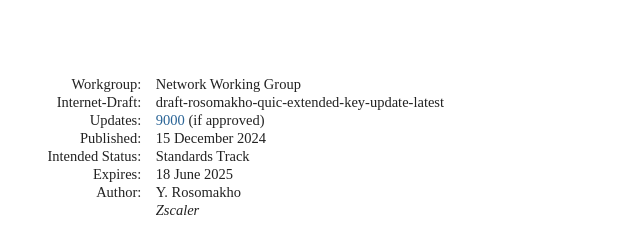
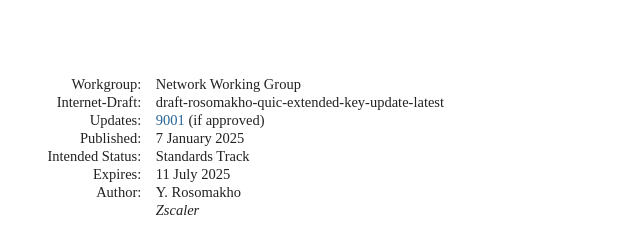
Before and after one commit to quicwg/extended-key-update, a plain HTML site: page hannestschofenig-patch-1/draft-rosomakho-quic-extended-key-update.html in a window 1280 px wide. Shown: the top 245 px of the page, 92-732 px from the left. Drawn offline with Linux system fonts and the light colour scheme; a web font is replaced by a local one.

Commit message:
Script updating gh-pages from e60ea18. [ci skip]

```diff
--- a/hannestschofenig-patch-1/draft-rosomakho-quic-extended-key-update.html
+++ b/hannestschofenig-patch-1/draft-rosomakho-quic-extended-key-update.html
@@ -18,15 +18,15 @@ This specification replaces QUIC Key Update mechanism described in  .
 <meta content="draft-rosomakho-quic-extended-key-update-latest" name="ietf.draft">
 <!-- Generator version information:
   xml2rfc 3.25.0
-    Python 3.12.7
+    Python 3.12.8
     ConfigArgParse 1.7
     google-i18n-address 3.1.1
     intervaltree 3.1.0
-    Jinja2 3.1.4
+    Jinja2 3.1.5
     lxml 5.3.0
     platformdirs 4.3.6
-    pycountry 22.3.5
-    PyYAML 6.0.1
+    pycountry 24.6.1
+    PyYAML 6.0.2
     requests 2.32.3
     setuptools 70.3.0
     wcwidth 0.2.13
@@ -1048,11 +1048,11 @@ svg :is([fill="white"], [fill^="#fff"]) {
 <thead><tr>
 <td class="left">Internet-Draft</td>
 <td class="center">Extended Key Update for QUIC</td>
-<td class="right">December 2024</td>
+<td class="right">January 2025</td>
 </tr></thead>
 <tfoot><tr>
 <td class="left">Rosomakho</td>
-<td class="center">Expires 18 June 2025</td>
+<td class="center">Expires 11 July 2025</td>
 <td class="right">[Page]</td>
 </tr></tfoot>
 </table>
@@ -1065,15 +1065,15 @@ svg :is([fill="white"], [fill^="#fff"]) {
 <dd class="internet-draft">draft-rosomakho-quic-extended-key-update-latest</dd>
 <dt class="label-updates">Updates:</dt>
 <dd class="updates">
-<a href="https://www.rfc-editor.org/rfc/rfc9000" class="eref">9000</a> (if approved)</dd>
+<a href="https://www.rfc-editor.org/rfc/rfc9001" class="eref">9001</a> (if approved)</dd>
 <dt class="label-published">Published:</dt>
 <dd class="published">
-<time datetime="2024-12-15" class="published">15 December 2024</time>
+<time datetime="2025-01-07" class="published">7 January 2025</time>
     </dd>
 <dt class="label-intended-status">Intended Status:</dt>
 <dd class="intended-status">Standards Track</dd>
 <dt class="label-expires">Expires:</dt>
-<dd class="expires"><time datetime="2025-06-18">18 June 2025</time></dd>
+<dd class="expires"><time datetime="2025-07-11">11 July 2025</time></dd>
 <dt class="label-authors">Author:</dt>
 <dd class="authors">
 <div class="author">
@@ -1120,7 +1120,7 @@ This specification replaces QUIC Key Update mechanism described in <span><a href
         time. It is inappropriate to use Internet-Drafts as reference
         material or to cite them other than as "work in progress."<a href="#section-boilerplate.1-3" class="pilcrow">¶</a></p>
 <p id="section-boilerplate.1-4">
-        This Internet-Draft will expire on 18 June 2025.<a href="#section-boilerplate.1-4" class="pilcrow">¶</a></p>
+        This Internet-Draft will expire on 11 July 2025.<a href="#section-boilerplate.1-4" class="pilcrow">¶</a></p>
 </section>
 </div>
 <div id="copyright">
@@ -1129,7 +1129,7 @@ This specification replaces QUIC Key Update mechanism described in <span><a href
 <a href="#name-copyright-notice" class="section-name selfRef">Copyright Notice</a>
         </h2>
 <p id="section-boilerplate.2-1">
-            Copyright (c) 2024 IETF Trust and the persons identified as the
+            Copyright (c) 2025 IETF Trust and the persons identified as the
             document authors. All rights reserved.<a href="#section-boilerplate.2-1" class="pilcrow">¶</a></p>
 <p id="section-boilerplate.2-2">
             This document is subject to BCP 78 and the IETF Trust's Legal
```
Also changed, not shown: hannestschofenig-patch-1/draft-rosomakho-quic-extended-key-update.txt (+4 -4 lines).
